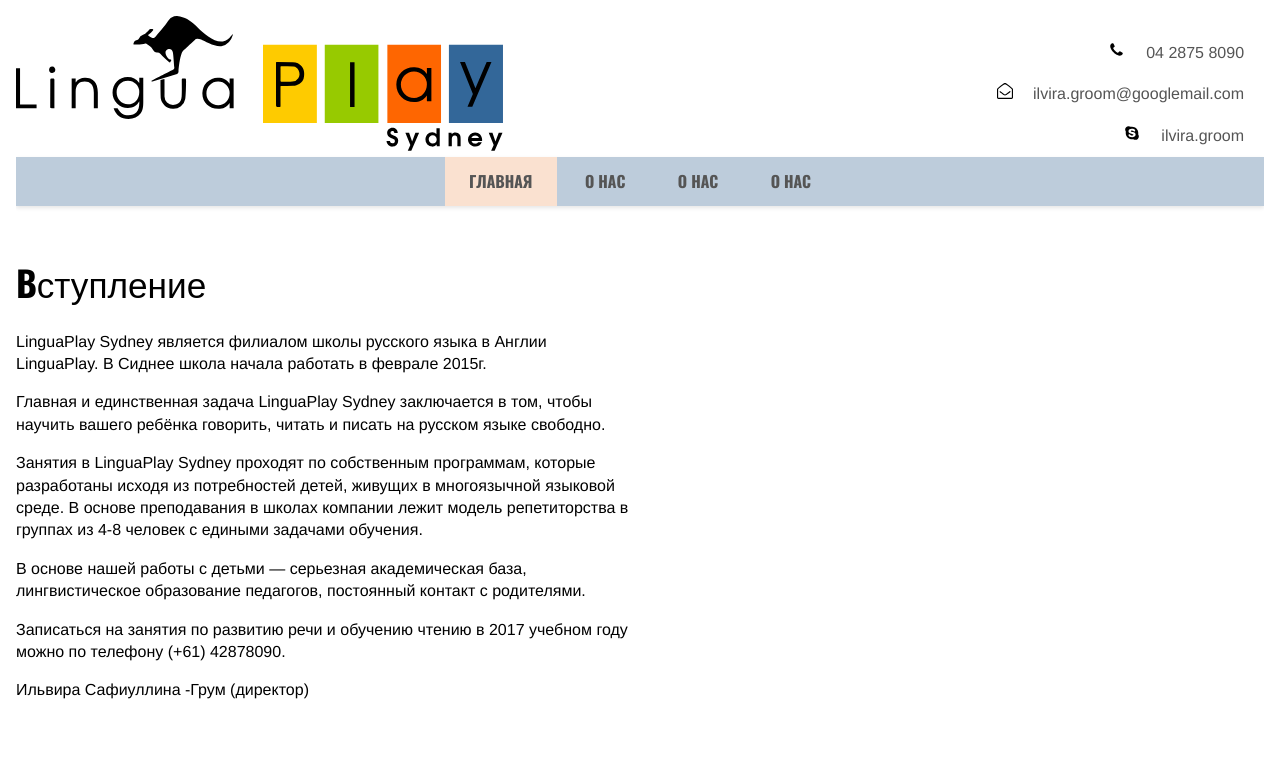
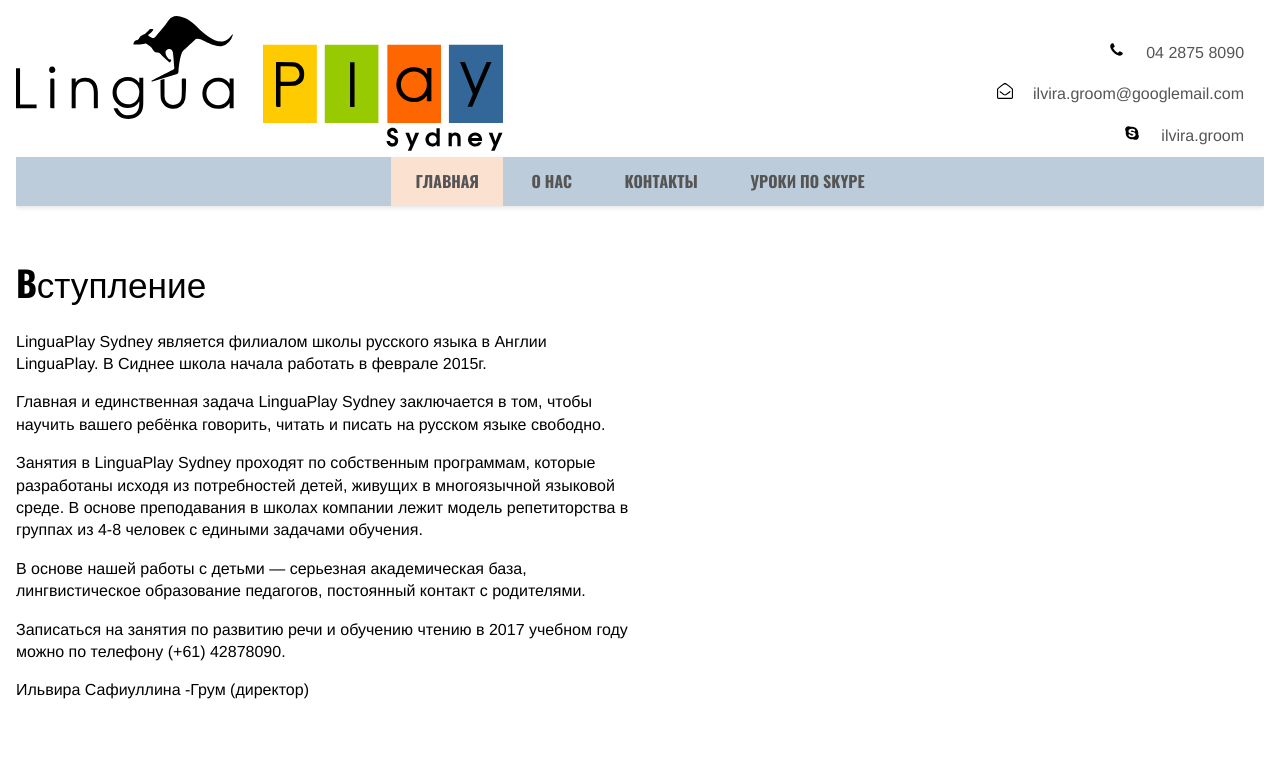
Before and after one commit to ilvira/ilvira.github.io, a Jekyll site: the page built from index.md, in a window 1280 px wide. Shown: the top 775 px of the page. Built offline with Jekyll 4.4.1, drawn with Linux system fonts in a browser that asks for light colours; grey boxes are pictures that could not be loaded.

Commit message:
Заголовки страниц

```diff
--- a/_pages/contacts.md
+++ b/_pages/contacts.md
@@ -1,5 +1,5 @@
 ---
 layout: page
-title: О нас
+title: Контакты
 ---
 Здесь будет страница контактов
--- a/_pages/skype.md
+++ b/_pages/skype.md
@@ -1,5 +1,5 @@
 ---
 layout: page
-title: О нас
+title: Уроки по Skype
 ---
-Здесь будет страница про обучение по SKype
+Здесь будет страница про обучение по Skype
```
Also changed, not shown: 4 other files.
